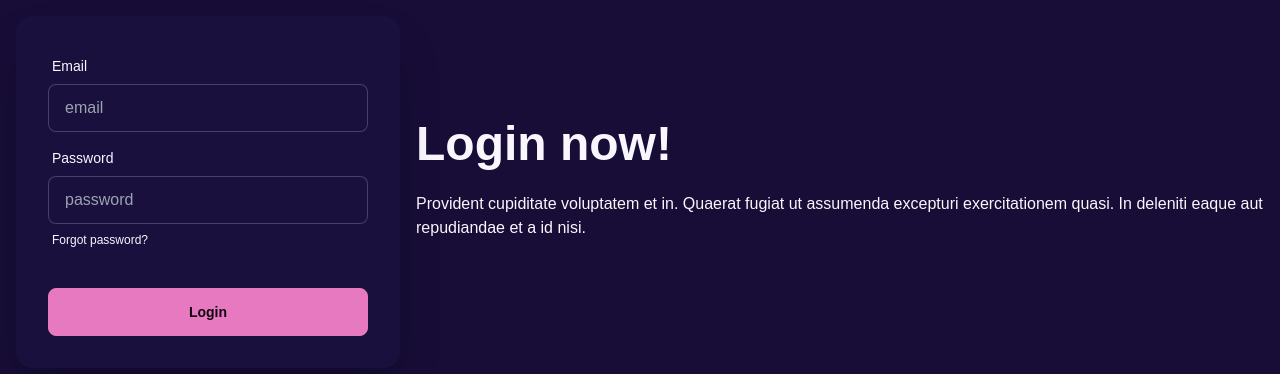
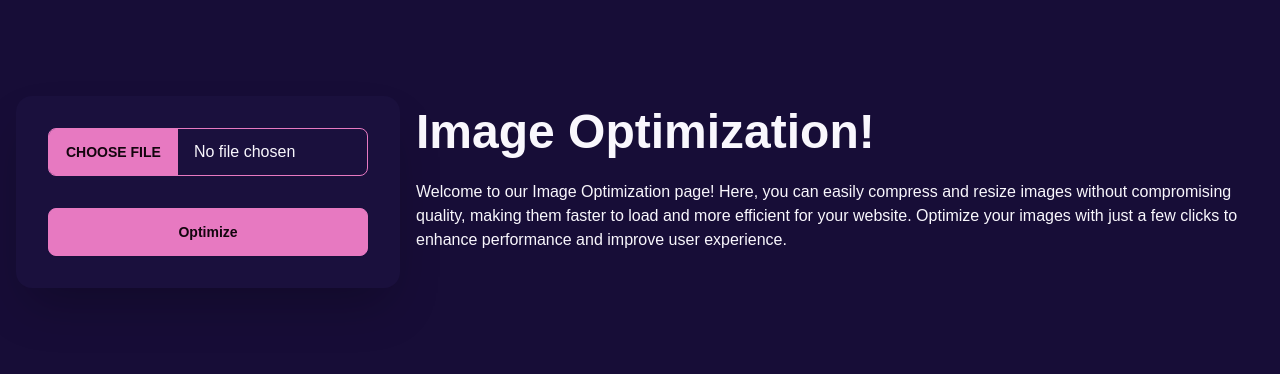
Before and after one commit to afnanhussain2002/making-chip, a Next.js app: page /image-opt in a window 1280 px wide. Shown: the part 208-582 px from the top of the page. Built offline with nearby package versions, Linux system fonts and the light colour scheme.

Commit message:
write text for image optimize page

```diff
--- a/src/app/(app)/image-opt/page.tsx
+++ b/src/app/(app)/image-opt/page.tsx
@@ -5,44 +5,23 @@ function ImageOptimize() {
     <div className="hero bg-base-200 min-h-screen">
       <div className="hero-content flex-col lg:flex-row-reverse">
         <div className="text-center lg:text-left">
-          <h1 className="text-5xl font-bold">Login now!</h1>
+          <h1 className="text-5xl font-bold">Image Optimization!</h1>
           <p className="py-6">
-            Provident cupiditate voluptatem et in. Quaerat fugiat ut assumenda
-            excepturi exercitationem quasi. In deleniti eaque aut repudiandae et
-            a id nisi.
+            Welcome to our Image Optimization page! Here, you can easily
+            compress and resize images without compromising quality, making them
+            faster to load and more efficient for your website. Optimize your
+            images with just a few clicks to enhance performance and improve
+            user experience.
           </p>
         </div>
         <div className="card bg-base-100 w-full max-w-sm shrink-0 shadow-2xl">
           <form className="card-body">
-            <div className="form-control">
-              <label className="label">
-                <span className="label-text">Email</span>
-              </label>
-              <input
-                type="email"
-                placeholder="email"
-                className="input input-bordered"
-                required
-              />
-            </div>
-            <div className="form-control">
-              <label className="label">
-                <span className="label-text">Password</span>
-              </label>
-              <input
-                type="password"
-                placeholder="password"
-                className="input input-bordered"
-                required
-              />
-              <label className="label">
-                <a href="#" className="label-text-alt link link-hover">
-                  Forgot password?
-                </a>
-              </label>
-            </div>
+            <input
+              type="file"
+              className="file-input file-input-bordered file-input-primary w-full max-w-xs"
+            />
             <div className="form-control mt-6">
-              <button className="btn btn-primary">Login</button>
+              <button className="btn btn-primary">Optimize</button>
             </div>
           </form>
         </div>
```
